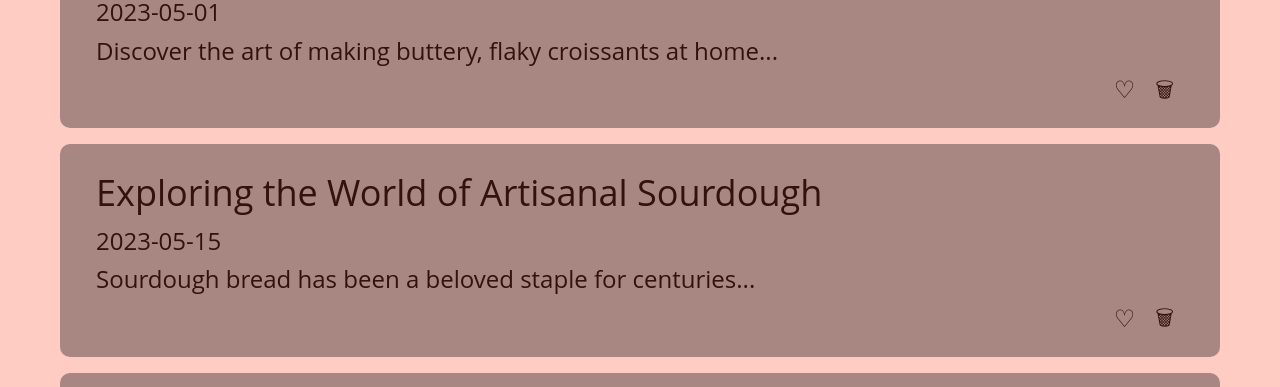
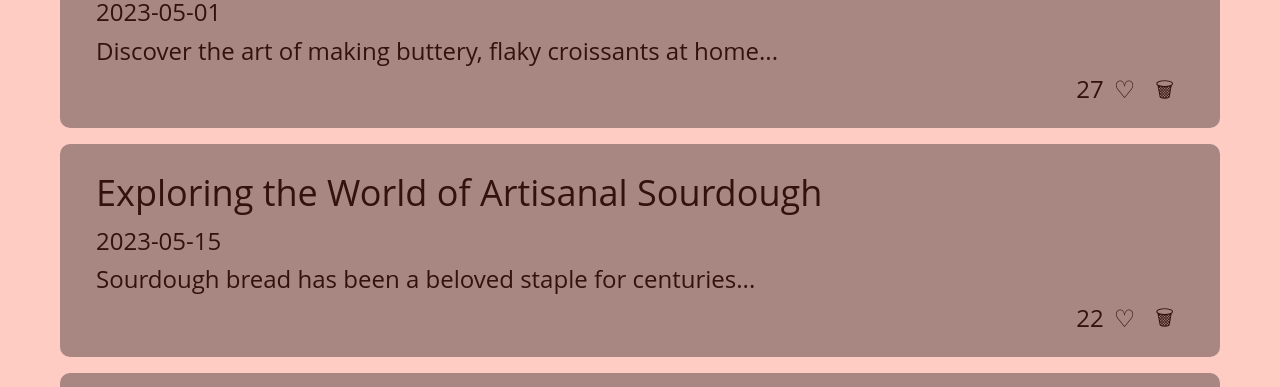
Before and after one commit to rylandsherman1/flower-and-flavor-blog, a React (Create React App) app: page / in a window 1280 px wide. Shown: the part 378-765 px from the top of the page. Built offline with nearby package versions, Linux system fonts and the light colour scheme; data requests are answered from the project's data file.

Commit message:
updating likes on posts

```diff
--- a/db.json
+++ b/db.json
@@ -4,31 +4,36 @@
       "id": 1,
       "title": "The Secret of Perfect Croissants",
       "date": "2023-05-01",
-      "content": "Discover the art of making buttery, flaky croissants at home..."
+      "content": "Discover the art of making buttery, flaky croissants at home...",
+      "likes": 27
     },
     {
       "id": 2,
       "title": "Exploring the World of Artisanal Sourdough",
       "date": "2023-05-15",
-      "content": "Sourdough bread has been a beloved staple for centuries..."
+      "content": "Sourdough bread has been a beloved staple for centuries...",
+      "likes": 22
     },
     {
       "id": 3,
       "title": "Perfecting the Art of Baking: Mastering the Chocolate Chip Cookie",
       "date": "2023-05-20",
-      "content": "Its simplicity belies the complexity of achieving that perfect balance of crispy edges and chewy centers, with the right hint of sweetness and a symphony of chocolate..."
+      "content": "Its simplicity belies the complexity of achieving that perfect balance of crispy edges and chewy centers, with the right hint of sweetness and a symphony of chocolate...",
+      "likes": 27
     },
     {
       "title": "test",
       "content": "test",
       "date": "2023-12-06",
-      "id": 4
+      "id": 4,
+      "likes": null
     },
     {
       "title": "test",
       "content": "test",
       "date": "2023-12-12",
-      "id": 5
+      "id": 5,
+      "likes": null
     }
   ],
   "users": [
--- a/src/components/BlogList.js
+++ b/src/components/BlogList.js
@@ -3,7 +3,7 @@ import BlogPost from "./BlogPost";
 import "../index.css";
 import notFoundImage from "../img/SearchResultNotFound.png";
 
-const BlogList = ({ posts, removePost }) => {
+const BlogList = ({ posts, removePost, addLike }) => {
   if (posts.length === 0) {
     return (
       <div className="container mx-auto mt-10">
@@ -29,6 +29,8 @@ const BlogList = ({ posts, removePost }) => {
             title={post.title}
             date={post.date}
             content={post.content}
+            likes={post.likes}
+            addLike={addLike}
             removePost={removePost}
           />
         ))}
--- a/src/components/BlogPost.js
+++ b/src/components/BlogPost.js
@@ -1,14 +1,25 @@
 import React, { useState } from "react";
 import "../index.css";
 
-const BlogPost = ({ id, title, date, content, removePost }) => {
+const BlogPost = ({ id, title, date, content, likes, addLike, removePost }) => {
   const [like, setLike] = useState(false);
-  const [count, setCount] = useState(0);
 
-  const handleButtonClick = () => {
-    setCount(count + 1);
+  const postLike = () => {
+    const updateLikes = likes + 1;
     setLike(true);
-  };
+
+
+    fetch(`http://localhost:8001/posts/${id}`,{
+      method:"PATCH",
+      headers: {
+      "Content-type": "application/json"},
+      body: JSON.stringify({likes: updateLikes})
+    }).then(() => {
+      addLike(id)
+
+    })
+
+  }
 
   return (
     <div className="blog-post">
@@ -17,16 +28,17 @@ const BlogPost = ({ id, title, date, content, removePost }) => {
       <div className="blog-post-content">{content}</div>
 
       <div className="details">
+        <p className="blog-post-likes">{likes}</p>
+
         {like ? (
-          <button className="like-button active" onClick={handleButtonClick}>
-            {count}♥
-          </button>
-        ) : (
-          <button className="like-button" onClick={() => setLike(true)}>
+        <button className="like-button active" onClick={postLike}>
+             ♥
+        </button>
+          ) : (
+        <button className="like-button" onClick={postLike}>
             ♡
-          </button>
-        )}
-
+        </button>
+)}
         <button
           className="delete-button"
           onClick={() => {
--- a/src/components/HomePage.js
+++ b/src/components/HomePage.js
@@ -50,6 +50,17 @@ const HomePage = () => {
     setPosts(posts.filter((post) => post.id !== id));
   };
 
+  const addLike = (id) => {
+    setPosts(posts.map(post => {
+      if (post.id === id) {
+        return { ...post, likes: parseInt(post.likes, 10) + 1 };
+      }
+      return post;
+    }));
+  };
+
+
+
   const handleSearch = (searchText) => {
     setHasSearched(true);
     const lowerCaseSearchInput = searchText.toLowerCase();
@@ -74,6 +85,7 @@ const HomePage = () => {
       <BlogList
         posts={hasSearched ? filteredPosts : posts}
         removePost={removePost}
+        addLike={addLike}
       />
     </div>
   );
```
